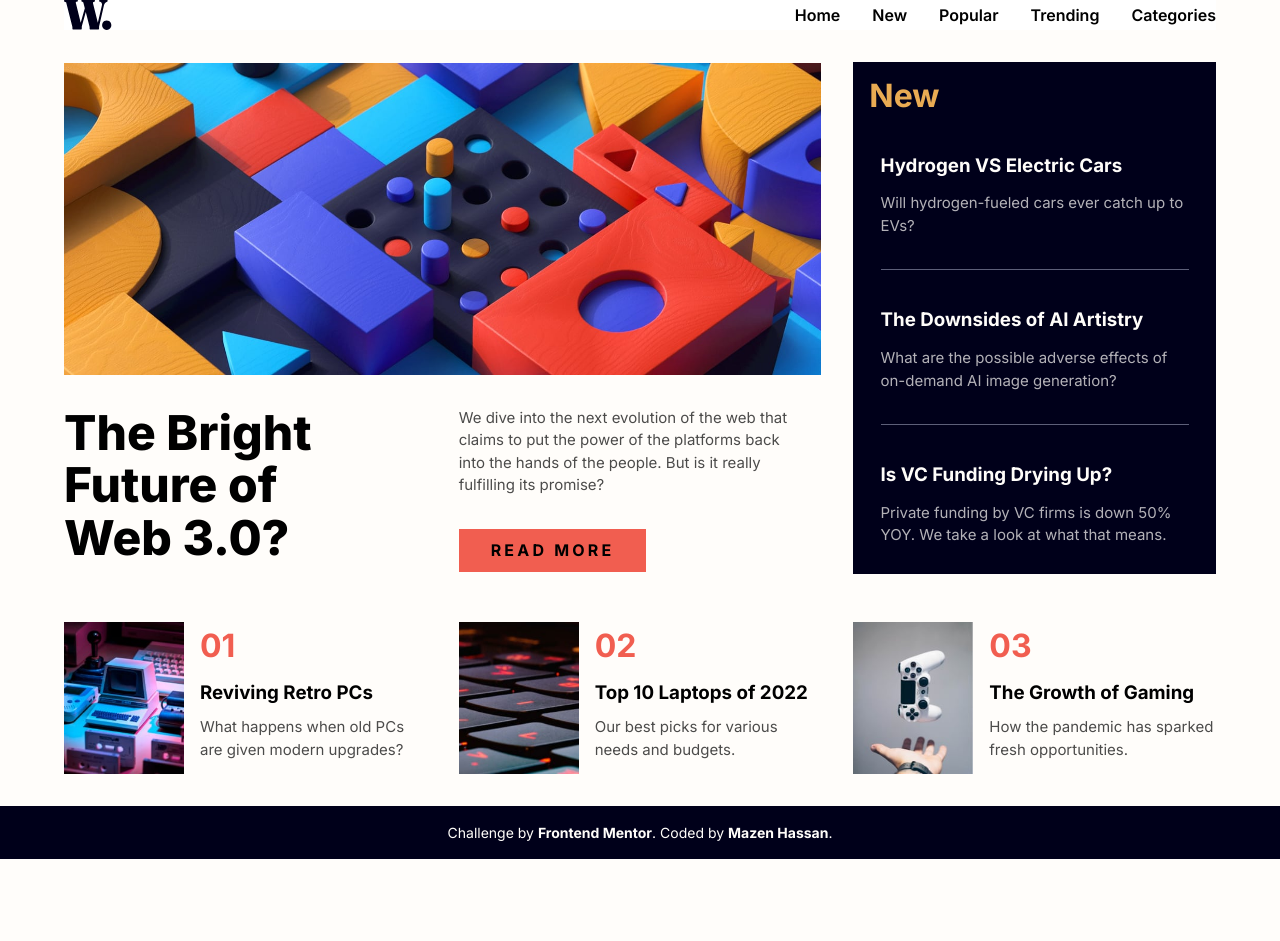
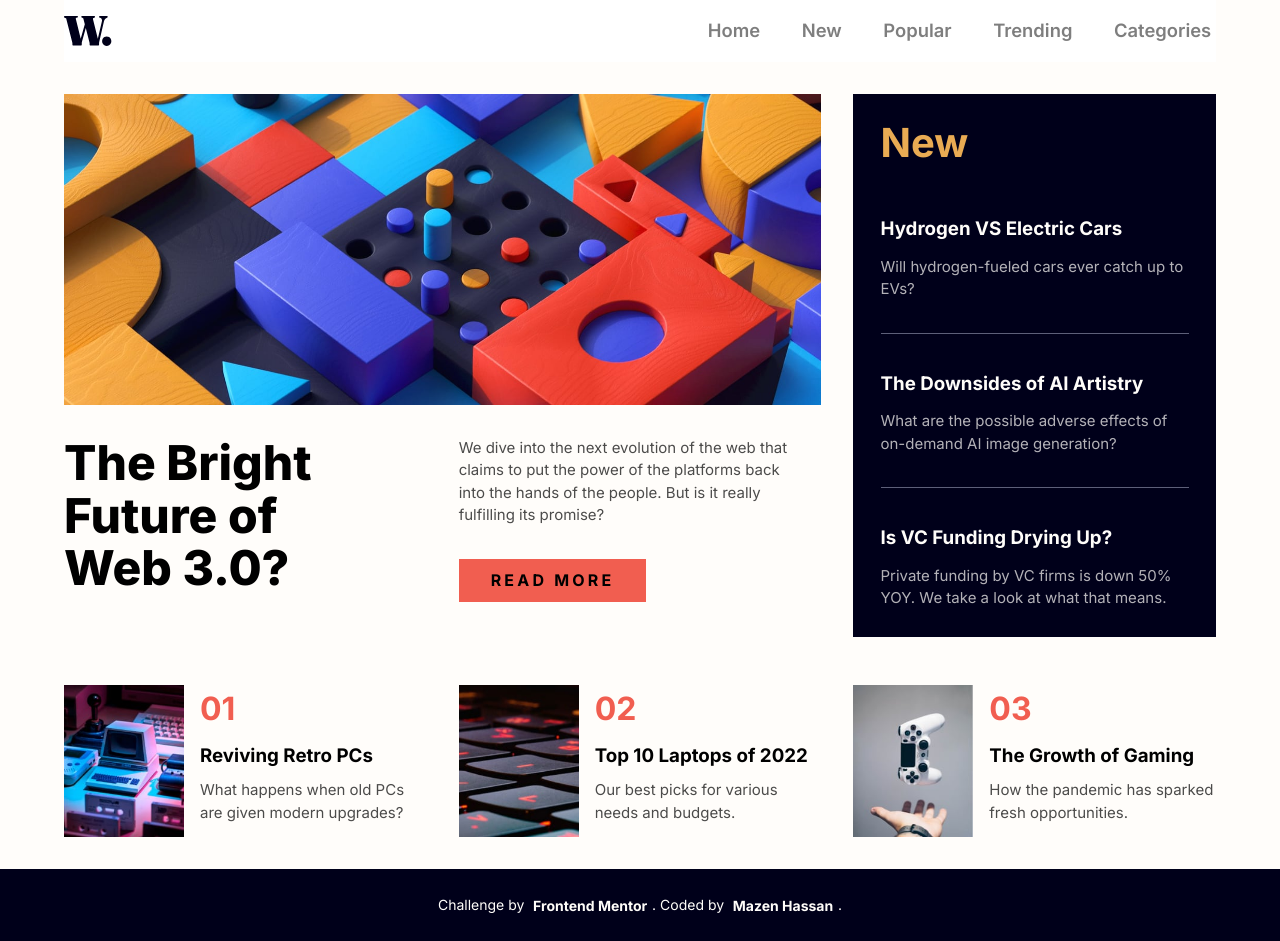
Before and after one commit to Mazz100/News-home-page, a website: page index.html in a window 1280 px wide. Before the commit the page ends 859 px from the top, so only its background shows below. Drawn offline with Linux system fonts and the light colour scheme.

Commit message:
Style polishing

```diff
--- a/Styles/style.scss
+++ b/Styles/style.scss
@@ -143,29 +143,31 @@ dialog {
   animation-timing-function: ease-out;
 
   background-color: $Off-white;
+}
 
-  .nav-item {
-    font-size: 1.15rem;
-    opacity: 0.7;
-  }
+.nav-item {
+  font-size: 1.15rem;
 }
 
 .nav-link {
   position: relative;
   font-weight: 600;
   outline: none;
-  padding-bottom: 0.3rem;
+  opacity: 0.5;
+  padding: 0.3rem;
+
   transform-origin: center;
   transition: 0.2s;
 
   &:hover,
   &:focus {
     color: $secondary-color;
+    opacity: 1;
   }
 
   &:hover:after,
   &:focus::after {
-    width: 100%;
+    transform: scaleX(1);
   }
 }
 
@@ -174,10 +176,12 @@ dialog {
   content: "";
   bottom: 0;
   left: 0;
+  opacity: 1;
   height: 2px;
-  width: 0;
+  width: 100%;
+  transform: scaleX(0);
   background-color: $secondary-color;
-  transition: 0.2s;
+  transition: 0.3s ease-in-out;
 }
 
 //dialog backdrop animation
@@ -253,7 +257,7 @@ main {
 }
 
 .featured-heading {
-  font-size: 2rem;
+  font-size: 2.5rem;
   font-weight: 700;
   color: $primary-color;
   margin-bottom: 2rem;
@@ -355,8 +359,9 @@ main {
 
   .footer-attribution {
     text-align: center;
+    font-size: 0.875rem;
     text-wrap: balance;
-    font-size: 0.875rem;
+    line-height: 2.5rem;
     color: $Off-white;
   }
 }
@@ -365,7 +370,7 @@ main {
   position: relative;
   font-weight: 700;
   outline: none;
-  padding-bottom: 0.3rem;
+  padding: 0.3rem;
   transform-origin: center;
   transition: 0.2s;
 
@@ -388,7 +393,7 @@ main {
   height: 2px;
   width: 0;
   background-color: $secondary-color;
-  transition: 0.2s;
+  transition: 0.3s ease-in-out;
 }
 
 //======================//
@@ -425,6 +430,7 @@ main {
   header {
     max-width: 72rem;
     padding: 0;
+    padding-block: 1rem;
     margin-bottom: 2rem;
   }
 
@@ -458,7 +464,7 @@ main {
 
     display: grid;
     place-items: start;
-    place-content: center;
+    place-content: start;
     gap: 2rem;
 
     grid-template-columns: repeat(2, 1fr);
@@ -501,6 +507,10 @@ main {
     grid-area: 1/3/2/4;
   }
 
+  .featured-heading {
+    padding: 0.7rem;
+  }
+
   .featured-list {
     padding: 0.7rem;
   }
--- a/index.html
+++ b/index.html
@@ -18,6 +18,7 @@
 
   <title>Frontend Mentor | News homepage</title>
 
+  <script defer src="main.js"></script>
 </head>
 
 <body>
@@ -172,11 +173,10 @@
     <p class="footer-attribution">
       Challenge by <a class="link footer-link" href="https://www.frontendmentor.io?ref=challenge"
         target="_blank">Frontend Mentor</a>.
-      Coded by <a class="link footer-link" href="#">Mazen Hassan</a>.
+      Coded by <a class="link footer-link" href="https://github.com/Mazz100" target="_blank">Mazen Hassan</a>.
     </p>
   </footer>
 
-  <script src="main.js"></script>
 </body>
 
 </html>
```
Also changed, not shown: build/style.css, 1 other file.
